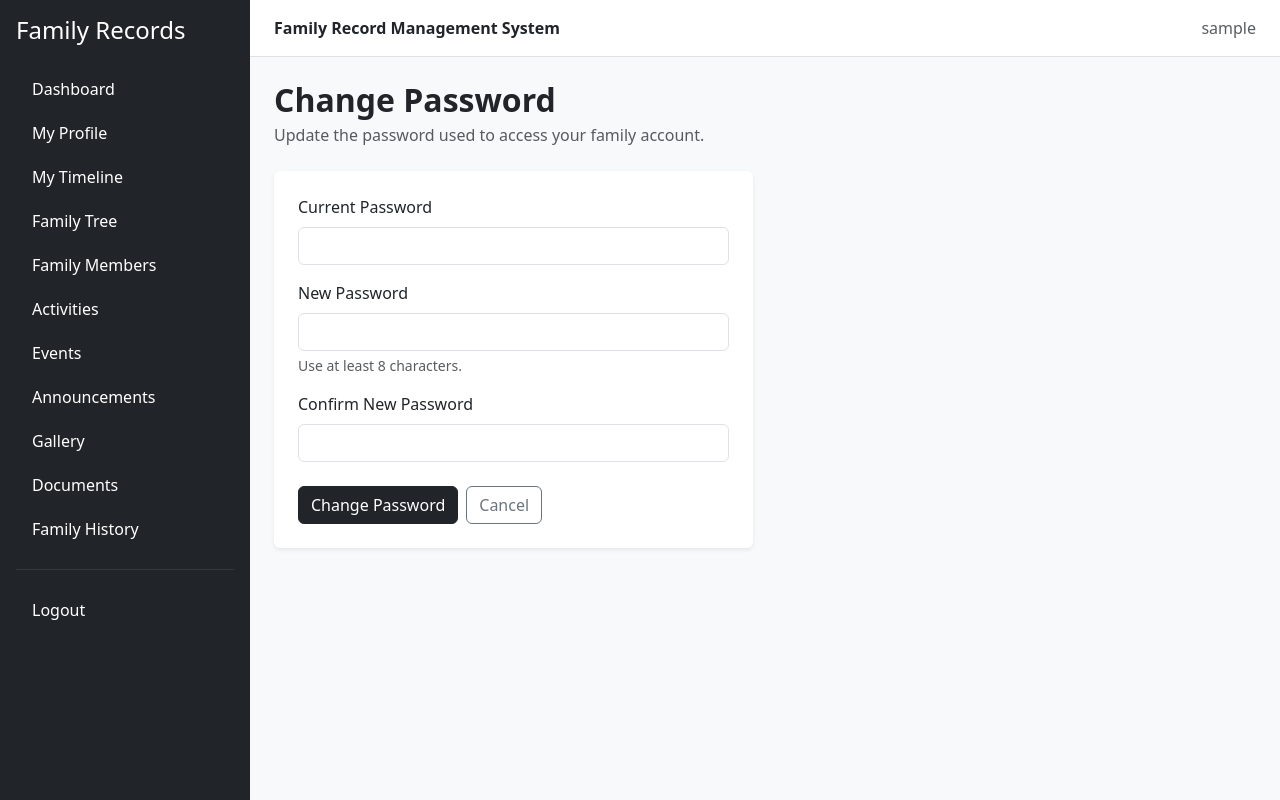
After one commit to dineshsinghdhami/FRMS, a Flask app: page /member/change-password in a window 1280 px wide. The commit adds this page. Run offline with Flask 3, Linux system fonts and the light colour scheme; the visitor is signed in with stand-in values (Sample User, id 1).

Commit message:
Add member profile editing and password change

```diff
--- /dev/null
+++ b/app/forms/account.py
@@ -0,0 +1,39 @@
+from flask_wtf import FlaskForm
+from wtforms import PasswordField, SubmitField
+from wtforms.validators import DataRequired, EqualTo, Length
+
+
+class ChangePasswordForm(FlaskForm):
+    current_password = PasswordField(
+        "Current Password",
+        validators=[
+            DataRequired()
+        ]
+    )
+
+    new_password = PasswordField(
+        "New Password",
+        validators=[
+            DataRequired(),
+            Length(
+                min=8,
+                max=128,
+                message="Password must be at least 8 characters long."
+            )
+        ]
+    )
+
+    confirm_password = PasswordField(
+        "Confirm New Password",
+        validators=[
+            DataRequired(),
+            EqualTo(
+                "new_password",
+                message="Passwords must match."
+            )
+        ]
+    )
+
+    submit = SubmitField(
+        "Change Password"
+    )
--- a/app/routes/member.py
+++ b/app/routes/member.py
@@ -2,6 +2,8 @@ from flask import Blueprint, flash, redirect, render_template, request, url_for
 from flask_login import current_user, login_required
 
 from app.extensions import db
+from app.forms.account import ChangePasswordForm
+from app.forms.member import FamilyMemberForm
 from app.forms.timeline import TimelineEventForm
 from app.models.family_member import FamilyMember
 from app.models.relationship import Relationship
@@ -54,6 +56,151 @@ def profile():
     return render_template(
         "member/profile.html",
         member=member
+    )
+
+
+@member_bp.route(
+    "/profile/edit",
+    methods=["GET", "POST"]
+)
+@login_required
+def edit_profile():
+    if not member_only():
+        return render_template(
+            "errors/403.html"
+        ), 403
+
+    member = get_current_family_member()
+
+    form = FamilyMemberForm(obj=member)
+
+    if form.validate_on_submit():
+        member.full_name = form.full_name.data.strip()
+        member.date_of_birth = form.date_of_birth.data
+        member.gender = form.gender.data
+        member.blood_group = form.blood_group.data
+
+        member.phone = (
+            form.phone.data.strip()
+            if form.phone.data
+            else None
+        )
+
+        member.email = (
+            form.email.data.strip()
+            if form.email.data
+            else None
+        )
+
+        member.permanent_address = (
+            form.permanent_address.data.strip()
+            if form.permanent_address.data
+            else None
+        )
+
+        member.current_address = (
+            form.current_address.data.strip()
+            if form.current_address.data
+            else None
+        )
+
+        member.occupation = (
+            form.occupation.data.strip()
+            if form.occupation.data
+            else None
+        )
+
+        member.marital_status = form.marital_status.data
+
+        member.emergency_contact = (
+            form.emergency_contact.data.strip()
+            if form.emergency_contact.data
+            else None
+        )
+
+        member.bio = (
+            form.bio.data.strip()
+            if form.bio.data
+            else None
+        )
+
+        db.session.commit()
+
+        flash(
+            "Profile updated successfully.",
+            "success"
+        )
+
+        return redirect(
+            url_for("member.profile")
+        )
+
+    return render_template(
+        "member/edit_profile.html",
+        member=member,
+        form=form
+    )
+
+
+@member_bp.route(
+    "/change-password",
+    methods=["GET", "POST"]
+)
+@login_required
+def change_password():
+    if not member_only():
+        return render_template(
+            "errors/403.html"
+        ), 403
+
+    form = ChangePasswordForm()
+
+    if form.validate_on_submit():
+
+        if not current_user.check_password(
+            form.current_password.data
+        ):
+            flash(
+                "Current password is incorrect.",
+                "danger"
+            )
+
+            return render_template(
+                "member/change_password.html",
+                form=form
+            )
+
+        if current_user.check_password(
+            form.new_password.data
+        ):
+            flash(
+                "New password must be different from your current password.",
+                "warning"
+            )
+
+            return render_template(
+                "member/change_password.html",
+                form=form
+            )
+
+        current_user.set_password(
+            form.new_password.data
+        )
+
+        db.session.commit()
+
+        flash(
+            "Password changed successfully.",
+            "success"
+        )
+
+        return redirect(
+            url_for("member.profile")
+        )
+
+    return render_template(
+        "member/change_password.html",
+        form=form
     )
 
 
--- /dev/null
+++ b/app/templates/member/change_password.html
@@ -0,0 +1,125 @@
+{% extends "member/base.html" %}
+
+{% block title %}
+Change Password | Family Record Management System
+{% endblock %}
+
+{% block content %}
+
+<div class="mb-4">
+
+    <h2 class="fw-bold mb-1">
+        Change Password
+    </h2>
+
+    <p class="text-muted mb-0">
+        Update the password used to access your family account.
+    </p>
+
+</div>
+
+<div class="row">
+
+    <div class="col-12 col-md-8 col-lg-6">
+
+        <div class="card border-0 shadow-sm">
+
+            <div class="card-body p-4">
+
+                <form method="POST">
+
+                    {{ form.hidden_tag() }}
+
+                    <div class="mb-3">
+
+                        {{ form.current_password.label(
+                            class="form-label"
+                        ) }}
+
+                        {{ form.current_password(
+                            class="form-control",
+                            autocomplete="current-password"
+                        ) }}
+
+                        {% for error in form.current_password.errors %}
+
+                            <div class="text-danger small mt-1">
+                                {{ error }}
+                            </div>
+
+                        {% endfor %}
+
+                    </div>
+
+                    <div class="mb-3">
+
+                        {{ form.new_password.label(
+                            class="form-label"
+                        ) }}
+
+                        {{ form.new_password(
+                            class="form-control",
+                            autocomplete="new-password"
+                        ) }}
+
+                        {% for error in form.new_password.errors %}
+
+                            <div class="text-danger small mt-1">
+                                {{ error }}
+                            </div>
+
+                        {% endfor %}
+
+                        <div class="form-text">
+                            Use at least 8 characters.
+                        </div>
+
+                    </div>
+
+                    <div class="mb-4">
+
+                        {{ form.confirm_password.label(
+                            class="form-label"
+                        ) }}
+
+                        {{ form.confirm_password(
+                            class="form-control",
+                            autocomplete="new-password"
+                        ) }}
+
+                        {% for error in form.confirm_password.errors %}
+
+                            <div class="text-danger small mt-1">
+                                {{ error }}
+                            </div>
+
+                        {% endfor %}
+
+                    </div>
+
+                    <div class="d-flex gap-2">
+
+                        {{ form.submit(
+                            class="btn btn-dark"
+                        ) }}
+
+                        <a
+                            href="{{ url_for('member.profile') }}"
+                            class="btn btn-outline-secondary"
+                        >
+                            Cancel
+                        </a>
+
+                    </div>
+
+                </form>
+
+            </div>
+
+        </div>
+
+    </div>
+
+</div>
+
+{% endblock %}
```
Also changed, not shown: app/templates/member/edit_profile.html (added, +165 -0 lines), app/templates/member/profile.html (+19 -19 lines).
